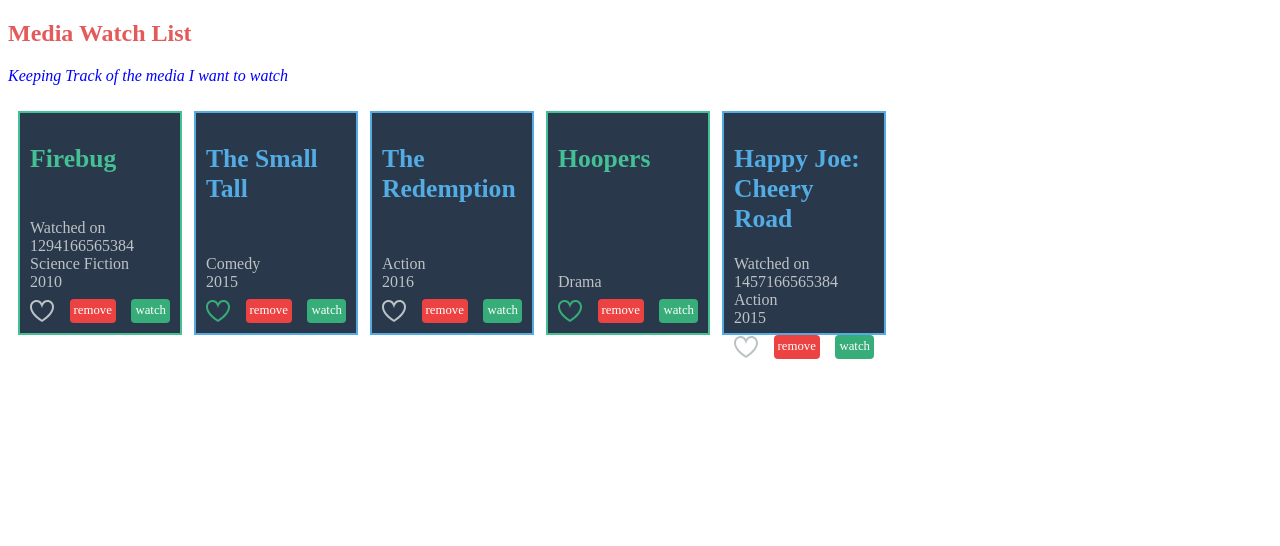
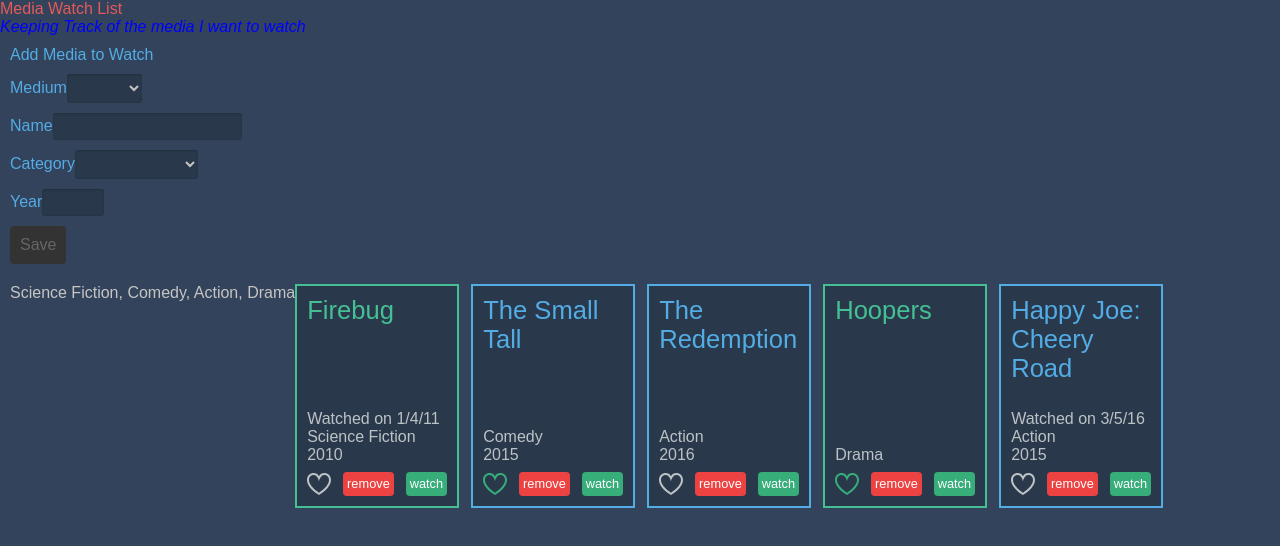
Before and after one commit to SonTM89/Angular-Essentail-Training, an Angular app: page / in a window 1280 px wide. Shown: the top 546 px of the page. Built offline with nearby package versions, Linux system fonts and the light colour scheme.

Commit message:
Working with Forms

```diff
--- a/src/app/app.component.html
+++ b/src/app/app.component.html
@@ -3,6 +3,7 @@
     <h1>Media Watch List</h1>
     <p class="description">Keeping Track of the media I want to watch</p>
   </header>
+  <mw-media-item-form></mw-media-item-form>
   <!-- <mw-media-item (delete)="onMediaItemDelete($event)"
   [mediaItem]="firstMediaItem"></mw-media-item> -->
   <mw-media-item-list></mw-media-item-list>
--- /dev/null
+++ b/src/app/category-list.pipe.ts
@@ -0,0 +1,19 @@
+import { Pipe, PipeTransform } from '@angular/core';
+
+@Pipe({
+  name: 'categoryList'
+})
+export class CategoryListPipe implements PipeTransform {
+
+  transform(mediaItems: any[]) {
+    const categories: any[] = [];
+    mediaItems.forEach(mediaItem => {
+      if (categories.indexOf(mediaItem.category) <= -1) {
+        categories.push(mediaItem.category);
+      }
+    });
+    return categories.join(', ');
+
+  }
+
+}
--- /dev/null
+++ b/src/app/media-item-form/media-item-form.component.css
@@ -0,0 +1,52 @@
+:host {
+  display: block;
+  padding: 10px;
+}
+ul {
+  list-style-type: none;
+}
+ul li {
+  margin: 10px 0;
+}
+header, label {
+  color: #53ace4;
+}
+input, select {
+  background-color: #29394b;
+  color: #c6c5c3;
+  border-radius: 3px;
+  border: none;
+  box-shadow: 0 1px 2px rgba(0,0,0,0.2) inset, 0 -1px 0 rgba(0,0,0,0.05) inset;
+  border-color: #53ace4;
+  padding: 6px;
+}
+.ng-invalid:not(.ng-pristine):not(.required-invalid) {
+  border: 1px solid #d93a3e;
+}
+input[required].ng-invalid {
+  border-right: 5px solid #d93a3e;
+}
+input[required]:not(.required-invalid),
+input[required].ng-invalid:not(.required-invalid) {
+  border-right: 5px solid #37ad79;
+}
+.error {
+  color: #d93a3e;
+}
+#year {
+  width: 50px;
+}
+button[type=submit] {
+  background-color: #45bf94;
+  border: 0;
+  padding: 10px;
+  font-size: 1em;
+  border-radius: 4px;
+  color: #ffffff;
+  cursor: pointer;
+}
+button[type=submit]:disabled {
+  background-color: #333;
+  color: #666;
+  cursor: default;
+}
--- /dev/null
+++ b/src/app/media-item-form/media-item-form.component.html
@@ -0,0 +1,41 @@
+<header>
+  <h2>Add Media to Watch</h2>
+</header>
+<form [formGroup]="form"
+(ngSubmit)="onSubmit(form.value)">
+  <ul>
+    <li>
+      <label for="medium">Medium</label>
+      <select name="medium" id="medium" formControlName="medium">
+        <option value="Movies">Movies</option>
+        <option value="Series">Series</option>
+      </select>
+    </li>
+    <li>
+      <label for="name">Name</label>
+      <input type="text" name="name" id="name" formControlName="name">
+      <div *ngIf="form.get('name')?.hasError('pattern')" class="error">
+        Name has invalid character
+      </div>
+    </li>
+    <li>
+      <label for="category">Category</label>
+      <select name="category" id="category" formControlName="category">
+        <option value="Action">Action</option>
+        <option value="Science Fiction">Science Fiction</option>
+        <option value="Comedy">Comedy</option>
+        <option value="Drama">Drama</option>
+        <option value="Horror">Horror</option>
+        <option value="Romance">Romance</option>
+      </select>
+    </li>
+    <li>
+      <label for="year">Year</label>
+      <input type="text" name="year" id="year" maxlength="4" formControlName="year">
+      <div *ngIf="form.get('year')?.errors as yearErrors" class="error">
+        Must be between {{yearErrors['year']['min']}} and {{yearErrors['year']['max']}}
+      </div>
+    </li>
+  </ul>
+  <button type="submit" [disabled]="!form.valid">Save</button>
+</form>
--- /dev/null
+++ b/src/app/media-item-form/media-item-form.component.ts
@@ -0,0 +1,51 @@
+import { Component, OnInit } from '@angular/core';
+import { FormGroup, FormControl, Validators, AbstractControl } from '@angular/forms';
+
+@Component({
+  selector: 'mw-media-item-form',
+  templateUrl: './media-item-form.component.html',
+  styleUrls: ['./media-item-form.component.css']
+})
+export class MediaItemFormComponent implements OnInit {
+  form: FormGroup;
+
+  constructor() {
+    this.form = new FormGroup({});
+  }
+  ngOnInit(): void {
+    this.form = new FormGroup({
+      medium: new FormControl('Movie'),
+      name: new FormControl('', Validators.compose([
+        Validators.required,
+        Validators.pattern('[\\w\\-\\s\\/]+')
+      ])),
+      category: new FormControl(''),
+      year: new FormControl('', this.yearValidator),
+    });
+  }
+
+  yearValidator(control: AbstractControl) {
+    if(control.value.trim().length === 0) {
+      return null;
+    }
+    const year = parseInt(control.value, 10);
+    const minYear = 1900;
+    const maxYear = 2100;
+    if(year >= minYear && year <= maxYear) {
+      return null;
+    } else {
+      return {
+        year: {
+        min: minYear,
+        max: maxYear
+        }
+      };
+    }
+  }
+
+  onSubmit(mediaItem : any) {
+    console.log(mediaItem);
+  }
+
+
+}
--- a/src/app/media-item-list/media-item-list.component.html
+++ b/src/app/media-item-list/media-item-list.component.html
@@ -1,4 +1,7 @@
 <section>
+    <header>
+        <div>{{ mediaItems | categoryList }}</div>
+    </header>
   <mw-media-item *ngFor="let mItem of mediaItems"
     [mediaItem]="mItem"
     (delete)="onMediaItemDelete($event)"
--- a/src/app/media-item/media-item.component.html
+++ b/src/app/media-item/media-item.component.html
@@ -1,5 +1,5 @@
 <h2>{{mediaItem.name}}</h2>
-<div *ngIf="mediaItem.watchedOn">Watched on {{mediaItem.watchedOn}}</div>
+<div *ngIf="mediaItem.watchedOn">Watched on {{mediaItem.watchedOn | date: 'shortDate'}}</div>
 <div>{{mediaItem.category}}</div>
 <div>{{mediaItem.year}}</div>
 <div class="tools">
--- a/src/styles.css
+++ b/src/styles.css
@@ -1 +1,29 @@
-/* You can add global styles to this file, and also import other style files */
+/* resets */
+html, body, div, span, applet, object, iframe,
+h1, h2, h3, h4, h5, h6, p, blockquote, pre,
+a, abbr, acronym, address, big, cite, code,
+del, dfn, em, img, ins, kbd, q, s, samp,
+small, strike, strong, sub, sup, tt, var,
+b, u, i, center,
+dl, dt, dd, ol, ul, li,
+fieldset, form, label, legend,
+table, caption, tbody, tfoot, thead, tr, th, td,
+article, aside, canvas, details, embed,
+figure, figcaption, footer, header, hgroup,
+menu, nav, output, ruby, section, summary,
+time, mark, audio, video {
+    margin: 0;
+    padding: 0;
+    border: 0;
+    font-size: 100%;
+    font: inherit;
+    vertical-align: baseline;
+}
+
+body {
+  margin: 0px;
+  padding: 0px;
+  background-color: #32435b;
+  height: 100vh;
+  font-family: Arial, Helvetica, sans-serif;
+}
```
Also changed, not shown: src/app/app.module.ts (+10 -2 lines), src/app/media-item-list/media-item-list.component.css (indentation only), 2 other files (tests, documents, lock files or other folders).
